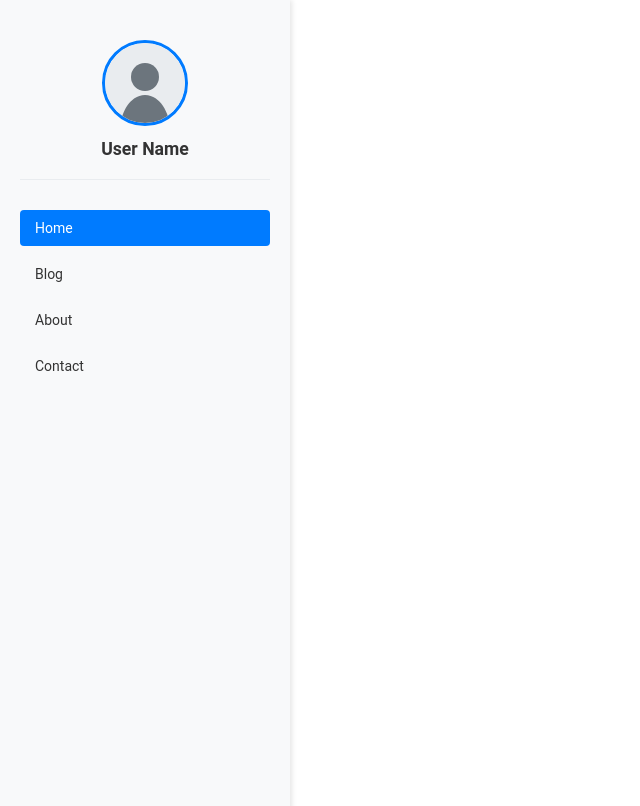
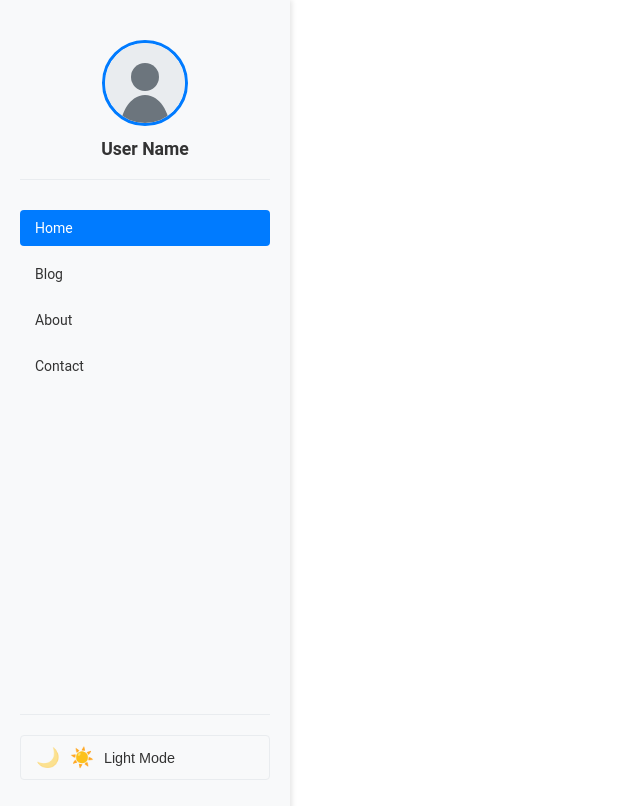
Before and after one commit to whatsupmike/simple-blog, an Angular app in the folder frontend/: page / in a window 1280 px wide. Shown: the top 806 px of the page, without its empty margins (0-640 px from the left). Built offline with nearby package versions, Linux system fonts and the light colour scheme.

Commit message:
feat: dark mode toggle

```diff
--- a/frontend/src/app/app.component.html
+++ b/frontend/src/app/app.component.html
@@ -1,4 +1,4 @@
-<div class="app-container">
+<div class="app-container" [class.dark-theme]="isDarkMode$ | async">
   <app-left-menu></app-left-menu>
   <main class="main-content">
     <router-outlet></router-outlet>
--- a/frontend/src/app/app.component.scss
+++ b/frontend/src/app/app.component.scss
@@ -3,10 +3,82 @@
   min-height: 100vh;
   font-family: 'Roboto', sans-serif;
   font-size: 14px;
+  background-color: #ffffff;
+  color: #333333;
+  transition: background-color 0.3s ease, color 0.3s ease;
+
+  &.dark-theme {
+    background-color: #121212;
+    color: #ffffff;
+  }
 }
 
 .main-content {
   flex: 1;
   padding: 20px;
   background-color: #ffffff;
+  transition: background-color 0.3s ease;
+
+  .dark-theme & {
+    background-color: #1a1a1a;
+  }
 }
+
+// Global dark theme styles
+:root {
+  --primary-color: #007bff;
+  --text-color: #333333;
+  --background-color: #ffffff;
+  --border-color: #e9ecef;
+  --hover-color: #e9ecef;
+}
+
+.dark-theme {
+  --primary-color: #0d6efd;
+  --text-color: #ffffff;
+  --background-color: #1a1a1a;
+  --border-color: #333333;
+  --hover-color: #333333;
+}
+
+// Apply CSS variables to common elements
+body {
+  margin: 0;
+  padding: 0;
+  background-color: var(--background-color);
+  color: var(--text-color);
+  transition: background-color 0.3s ease, color 0.3s ease;
+}
+
+a {
+  color: var(--primary-color);
+  text-decoration: none;
+  transition: color 0.3s ease;
+
+  &:hover {
+    color: var(--hover-color);
+  }
+}
+
+button {
+  background-color: var(--background-color);
+  color: var(--text-color);
+  border: 1px solid var(--border-color);
+  transition: all 0.3s ease;
+
+  &:hover {
+    background-color: var(--hover-color);
+  }
+}
+
+input, textarea, select {
+  background-color: var(--background-color);
+  color: var(--text-color);
+  border: 1px solid var(--border-color);
+  transition: all 0.3s ease;
+
+  &:focus {
+    border-color: var(--primary-color);
+    outline: none;
+  }
+}
--- a/frontend/src/app/app.component.ts
+++ b/frontend/src/app/app.component.ts
@@ -1,14 +1,21 @@
 import { Component } from '@angular/core';
 import { RouterOutlet } from '@angular/router';
 import { LeftMenuComponent } from './left-menu/left-menu.component';
+import { ThemeService } from './services/theme.service';
+import { AsyncPipe } from '@angular/common';
 
 @Component({
   selector: 'app-root',
   standalone: true,
-  imports: [RouterOutlet, LeftMenuComponent],
+  imports: [RouterOutlet, LeftMenuComponent, AsyncPipe],
   templateUrl: './app.component.html',
   styleUrls: ['./app.component.scss']
 })
 export class AppComponent {
   title = 'blog';
+  isDarkMode$;
+
+  constructor(private themeService: ThemeService) {
+    this.isDarkMode$ = this.themeService.isDarkMode$;
+  }
 }
--- a/frontend/src/app/left-menu/left-menu.component.html
+++ b/frontend/src/app/left-menu/left-menu.component.html
@@ -17,5 +17,12 @@
         </li>
       }
     </ul>
+    <div class="theme-toggle">
+      <button (click)="toggleTheme()" class="theme-button">
+        <span class="theme-icon" [class.dark]="isDarkMode$ | async">🌙</span>
+        <span class="theme-icon" [class.light]="!(isDarkMode$ | async)">☀️</span>
+        <span class="theme-text">{{ (isDarkMode$ | async) ? 'Dark' : 'Light' }} Mode</span>
+      </button>
+    </div>
   </div>
 </nav>
--- a/frontend/src/app/left-menu/left-menu.component.scss
+++ b/frontend/src/app/left-menu/left-menu.component.scss
@@ -7,8 +7,13 @@
   position: fixed;
   left: 0;
   top: 0;
-  transition: transform 0.3s ease;
+  transition: transform 0.3s ease, background-color 0.3s ease;
   z-index: 1000;
+
+  :host-context(.dark-theme) & {
+    background-color: #1a1a1a;
+    box-shadow: 2px 0 5px rgba(0, 0, 0, 0.3);
+  }
 
   .menu-toggle {
     display: none;
@@ -25,6 +30,12 @@
     padding: 5px;
     align-items: center;
     justify-content: center;
+    transition: background-color 0.3s ease;
+
+    :host-context(.dark-theme) & {
+      background-color: #1a1a1a;
+      box-shadow: 2px 0 5px rgba(0, 0, 0, 0.3);
+    }
 
     .avatar-icon {
       width: 30px;
@@ -38,6 +49,11 @@
       font-weight: 300;
       color: #333;
       line-height: 1;
+      transition: color 0.3s ease;
+
+      :host-context(.dark-theme) & {
+        color: #fff;
+      }
     }
 
     .hidden {
@@ -45,11 +61,22 @@
     }
   }
 
+  .menu-content {
+    height: 100%;
+    display: flex;
+    flex-direction: column;
+  }
+
   .avatar-section {
     text-align: center;
     margin-bottom: 30px;
     padding: 20px 0;
     border-bottom: 1px solid #e9ecef;
+    transition: border-color 0.3s ease;
+
+    :host-context(.dark-theme) & {
+      border-color: #333;
+    }
 
     .avatar {
       width: 80px;
@@ -64,6 +91,11 @@
       margin: 0;
       color: #333;
       font-size: 1.1rem;
+      transition: color 0.3s ease;
+
+      :host-context(.dark-theme) & {
+        color: #fff;
+      }
     }
   }
 
@@ -71,6 +103,7 @@
     list-style: none;
     padding: 0;
     margin: 0;
+    flex: 1;
 
     li {
       margin-bottom: 10px;
@@ -83,14 +116,76 @@
         border-radius: 4px;
         transition: all 0.3s ease;
 
+        :host-context(.dark-theme) & {
+          color: #fff;
+        }
+
         &:hover {
           background-color: #e9ecef;
+
+          :host-context(.dark-theme) & {
+            background-color: #333;
+          }
         }
 
         &.active {
           background-color: #007bff;
           color: white;
         }
+      }
+    }
+  }
+
+  .theme-toggle {
+    margin-top: 20px;
+    margin-bottom: 20px;
+
+    padding: 20px 0;
+    border-top: 1px solid #e9ecef;
+    transition: border-color 0.3s ease;
+
+    :host-context(.dark-theme) & {
+      border-color: #333;
+    }
+
+    .theme-button {
+      width: 100%;
+      padding: 10px 15px;
+      background: none;
+      border: 1px solid #e9ecef;
+      border-radius: 4px;
+      cursor: pointer;
+      display: flex;
+      align-items: center;
+      gap: 10px;
+      transition: all 0.3s ease;
+      color: #333;
+
+      :host-context(.dark-theme) & {
+        border-color: #333;
+        color: #fff;
+      }
+
+      &:hover {
+        background-color: #e9ecef;
+
+        :host-context(.dark-theme) & {
+          background-color: #333;
+        }
+      }
+
+      .theme-icon {
+        font-size: 1.2rem;
+        opacity: 0.5;
+        transition: opacity 0.3s ease;
+
+        &.dark, &.light {
+          opacity: 1;
+        }
+      }
+
+      .theme-text {
+        font-size: 0.9rem;
       }
     }
   }
--- a/frontend/src/app/left-menu/left-menu.component.ts
+++ b/frontend/src/app/left-menu/left-menu.component.ts
@@ -1,6 +1,7 @@
 import { Component } from '@angular/core';
 import { CommonModule } from '@angular/common';
 import { RouterModule } from '@angular/router';
+import { ThemeService } from '../services/theme.service';
 
 @Component({
   selector: 'app-left-menu',
@@ -17,6 +18,11 @@ export class LeftMenuComponent {
     { title: 'About', path: '/about' },
     { title: 'Contact', path: '/contact' }
   ];
+  isDarkMode$;
+
+  constructor(private themeService: ThemeService) {
+    this.isDarkMode$ = this.themeService.isDarkMode$;
+  }
 
   toggleMenu() {
     this.isMenuOpen = !this.isMenuOpen;
@@ -25,4 +31,8 @@ export class LeftMenuComponent {
   closeMenu() {
     this.isMenuOpen = false;
   }
+
+  toggleTheme() {
+    this.themeService.toggleTheme();
+  }
 }
--- /dev/null
+++ b/frontend/src/app/services/theme.service.ts
@@ -0,0 +1,35 @@
+import { Injectable } from '@angular/core';
+import { BehaviorSubject } from 'rxjs';
+
+@Injectable({
+  providedIn: 'root'
+})
+export class ThemeService {
+  private isDarkMode = new BehaviorSubject<boolean>(true);
+  isDarkMode$ = this.isDarkMode.asObservable();
+
+  constructor() {
+    // Check if user has a saved preference
+    const savedTheme = localStorage.getItem('theme');
+    if (savedTheme) {
+      this.isDarkMode.next(savedTheme === 'dark');
+      this.updateTheme(savedTheme === 'dark');
+    } else {
+      // Check system preference
+      const prefersDark = window.matchMedia('(prefers-color-scheme: dark)').matches;
+      this.isDarkMode.next(prefersDark);
+      this.updateTheme(prefersDark);
+    }
+  }
+
+  toggleTheme() {
+    const newValue = !this.isDarkMode.value;
+    this.isDarkMode.next(newValue);
+    this.updateTheme(newValue);
+    localStorage.setItem('theme', newValue ? 'dark' : 'light');
+  }
+
+  private updateTheme(isDark: boolean) {
+    document.documentElement.classList.toggle('dark-theme', isDark);
+  }
+}
--- a/frontend/src/styles.scss
+++ b/frontend/src/styles.scss
@@ -1 +1,5 @@
 /* You can add global styles to this file, and also import other style files */
+body {
+  margin: 0;
+  padding: 0;
+}
```
